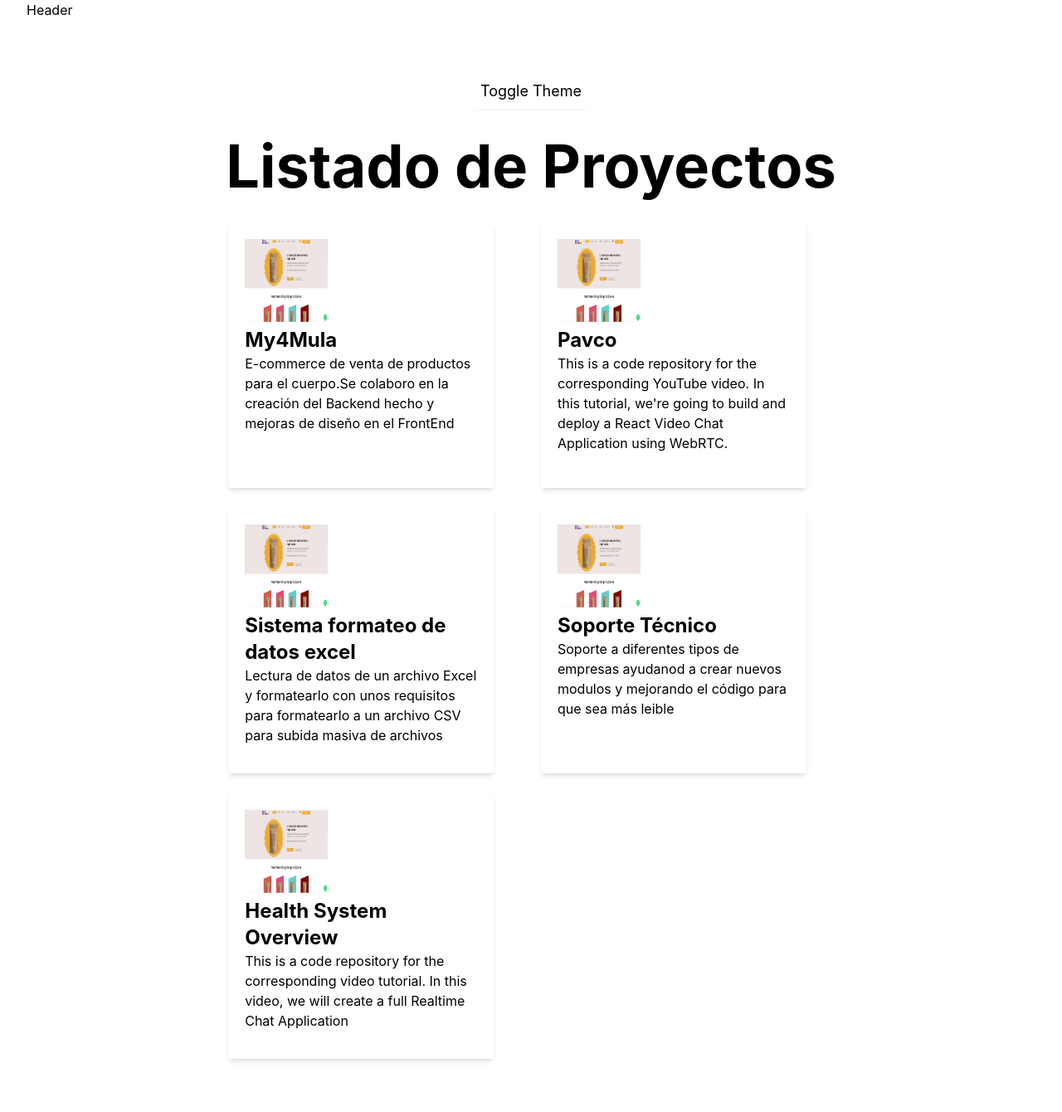
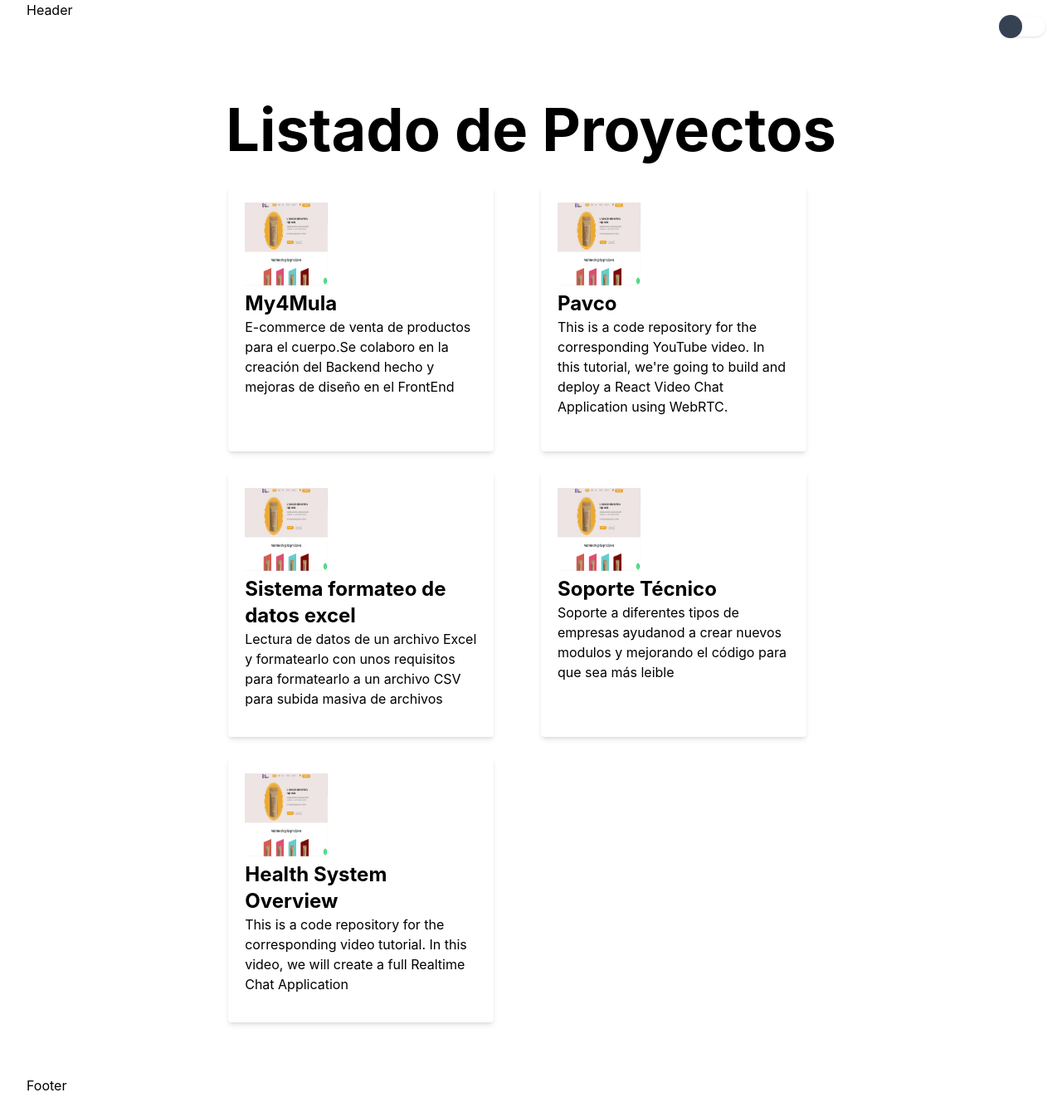
Before and after one commit to fernando59/portfolio-fernando, a Next.js app: page / in a window 1280 px wide. Shown: the whole page at 83% size. Built offline with nearby package versions, Linux system fonts and the light colour scheme.

Commit message:
add togle switch

```diff
--- /dev/null
+++ b/components/Footer/Footer.jsx
@@ -0,0 +1,9 @@
+
+export const Footer = () => {
+  return <>
+  <footer>
+
+    <div>Footer</div>
+  </footer>
+  </>
+}
--- a/components/Header.jsx
+++ b/components/Header.jsx
@@ -1,9 +1,11 @@
+import { ToggleThemeButton } from "./Header/ToggleThemeButton"
 
 export const Header = () => {
     return <>
         <header>
 
             <div>Header</div>
+            <ToggleThemeButton/>
         </header>
     </>
 }
--- /dev/null
+++ b/components/Header/ToggleThemeButton.jsx
@@ -0,0 +1,28 @@
+
+import { useTheme } from 'next-themes';
+export const ToggleThemeButton = () => {
+    const { theme, setTheme } = useTheme()
+    const changeTheme = () => setTheme(theme === 'light' ? 'dark' : 'light')
+    const isDark = theme === 'light'
+    return <>
+        <button
+            class="absolute top-5 right-5 w-10 h-5 md:w-12 md:h-6 rounded-2xl bg-white flex items-center transition duration-300 focus:outline-none shadow"
+            onClick={changeTheme}>
+            <div
+                class={`w-6 h-6 md:w-7 md:h-7 relative rounded-full transition duration-500 transform dark:bg-yellow-500 bg-bunker-300  p-1 text-white ${isDark ? 'translate-x-5' : '-translate-x-2'} `}>
+
+                {
+                    theme === 'dark' && <svg xmlns="http://www.w3.org/2000/svg" fill="none" viewBox="0 0 24 24" stroke="currentColor">
+                        <path stroke-linecap="round" stroke-linejoin="round" stroke-width="2" d="M12 3v1m0 16v1m9-9h-1M4 12H3m15.364 6.364l-.707-.707M6.343 6.343l-.707-.707m12.728 0l-.707.707M6.343 17.657l-.707.707M16 12a4 4 0 11-8 0 4 4 0 018 0z" />
+                    </svg>
+                }
+                {
+                    theme === 'light' && <svg xmlns="http://www.w3.org/2000/svg" fill="none" viewBox="0 0 24 24" stroke="currentColor">
+                        <path stroke-linecap="round" stroke-linejoin="round" stroke-width="2" d="M20.354 15.354A9 9 0 018.646 3.646 9.003 9.003 0 0012 21a9.003 9.003 0 008.354-5.646z" />
+                    </svg>
+                }
+            </div>
+        </button>
+
+    </>
+}
--- /dev/null
+++ b/components/Main/Main.jsx
@@ -0,0 +1,7 @@
+
+export const Main = () => {
+  return <>
+
+        <div>Main</div>
+  </>
+}
--- a/pages/index.js
+++ b/pages/index.js
@@ -1,16 +1,18 @@
-import { useTheme } from 'next-themes';
+
 import Head from 'next/head';
 import { useEffect, useState } from 'react';
+import { Footer } from '../components/Footer/Footer';
 import { Header } from '../components/Header';
 import { Proyects } from '../components/ProyectList';
 import styles from '../styles/Home.module.css';
 export default function Home() {
-  const { theme, setTheme } = useTheme()
-  const [mounted,setMounted]=useState()
-  useEffect(()=>setMounted(true),[])
 
-  const changeTheme = () => setTheme(theme === 'light' ? 'dark' : 'light')
-  if(!mounted) return null
+  // Code for prevent error render
+  const [mounted, setMounted] = useState()
+  useEffect(() => setMounted(true), [])
+  if (!mounted) return null
+
+
   return (
     <div className={styles.container}>
       <Head>
@@ -18,12 +20,12 @@ export default function Home() {
         <meta name="description" content="Generated by create next app" />
         <link rel="icon" href="/favicon.ico" />
       </Head>
-    <Header/>
+      <Header />
       <main className={styles.main}>
-        <button onClick={changeTheme} className='text-lg shadow-sm p-2 dark:bg-bunker dark:text-white'>Toggle Theme</button>
-        <Proyects/>
+
+        <Proyects />
       </main>
-
+      <Footer/>
 
     </div>
   )
```
